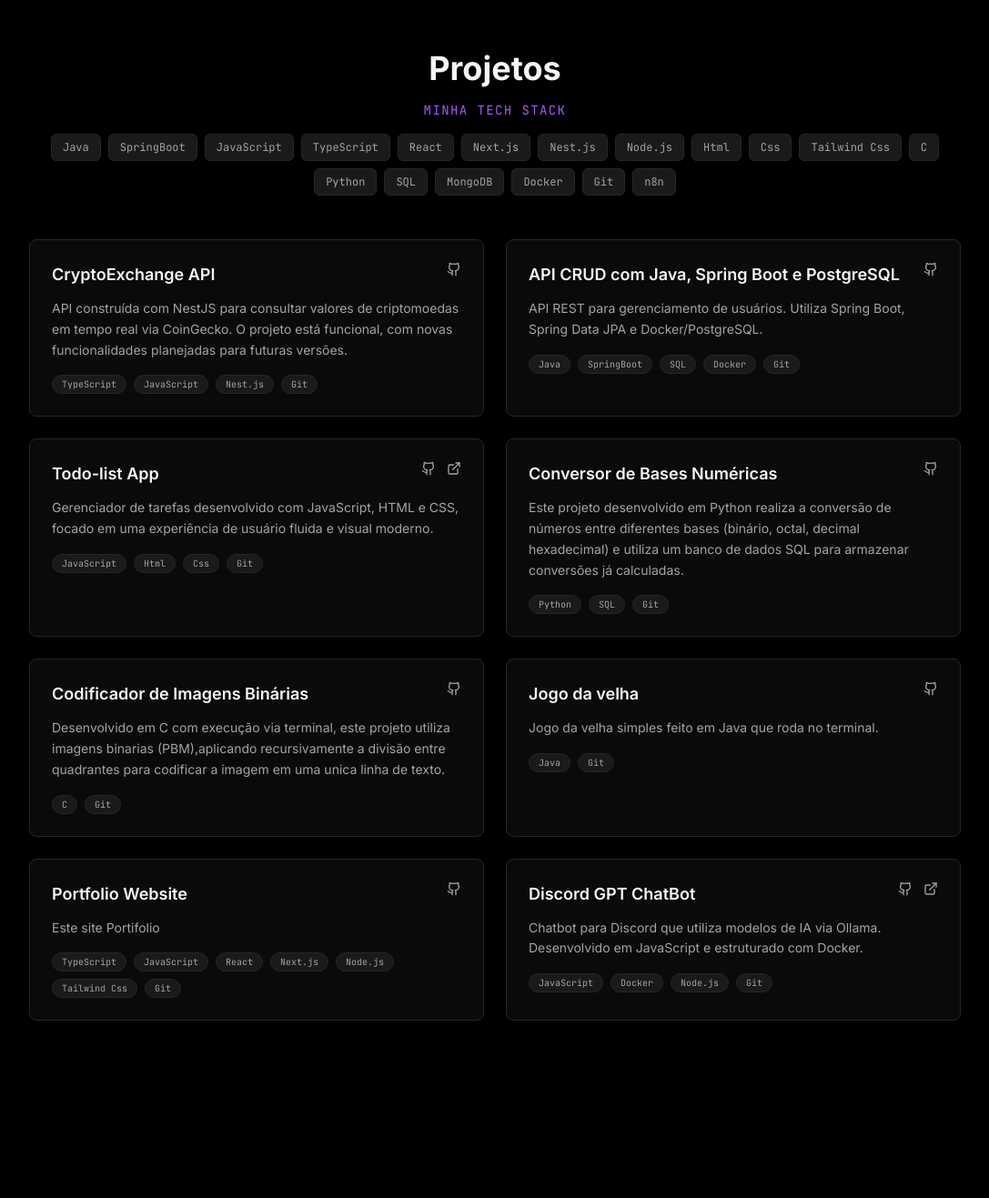
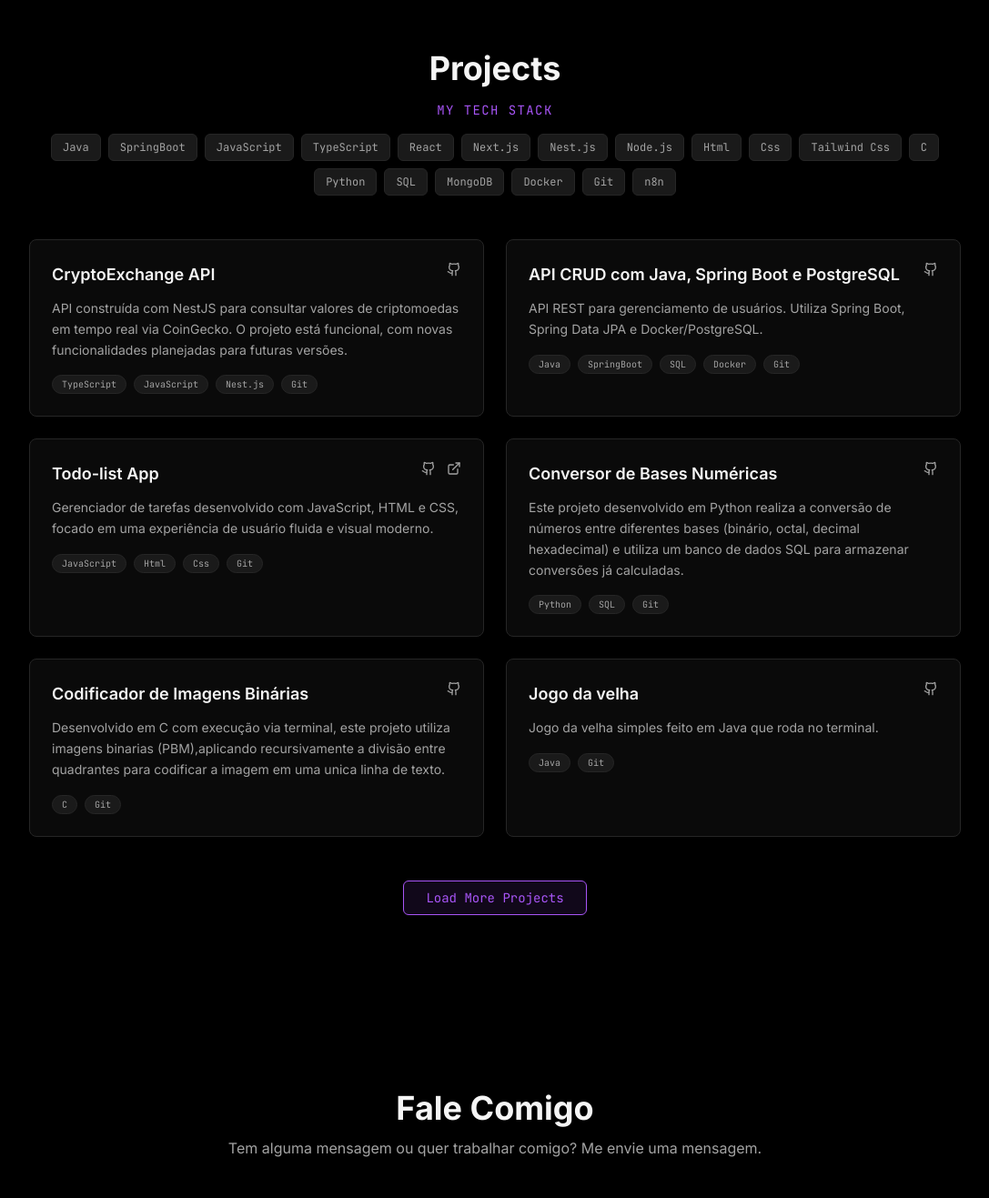
Before and after one commit to jircik/DevPortfolio, a Next.js app: page / in a window 1280 px wide. Shown: the part 1611-2928 px from the top of the page at 91% size, without its empty margins (96-1183 px from the left). Built offline with nearby package versions, Linux system fonts and the light colour scheme.

Commit message:
Adicionar botão load more em projects-section.tsx

```diff
--- a/components/projects-section.tsx
+++ b/components/projects-section.tsx
@@ -93,22 +93,30 @@ const projects = [
 
 export function ProjectsSection() {
   const [activeTech, setActiveTech] = useState<string | null>(null)
+  const [displayedCount, setDisplayedCount] = useState(6)
 
   const filteredProjects = activeTech
       ? projects.filter((p) => p.tech.includes(activeTech))
       : projects
 
+  const visibleProjects = filteredProjects.slice(0, displayedCount)
+  const hasMoreProjects = displayedCount < filteredProjects.length
+
+  const handleLoadMore = () => {
+    setDisplayedCount((prev) => prev + 2)
+  }
+
   return (
       <section id="projects" className="py-24 px-6">
         <div className="mx-auto max-w-5xl">
           <h2 className="text-center text-3xl font-bold text-foreground md:text-4xl">
-          Projetos
+            Projects
           </h2>
 
           {/* Tech stack bar */}
           <div className="mt-4 mb-12">
             <p className="text-center text-sm font-mono uppercase tracking-widest text-accent mb-4">
-            Minha tech stack
+              My tech stack
             </p>
             <div className="flex flex-wrap justify-center gap-2">
               {technologies.map((tech) => (
@@ -131,7 +139,7 @@ export function ProjectsSection() {
 
           {/* Project cards grid */}
           <div className="grid gap-6 md:grid-cols-2">
-          {filteredProjects.map((project) => (
+            {visibleProjects.map((project) => (
                 <div
                     key={project.title}
                     className="group rounded-lg border border-border bg-card p-6 transition-all hover:border-accent/40"
@@ -181,6 +189,18 @@ export function ProjectsSection() {
                 </div>
             ))}
           </div>
+
+          {/* Load More Button */}
+          {hasMoreProjects && (
+              <div className="mt-12 flex justify-center">
+                <button
+                    onClick={handleLoadMore}
+                    className="rounded-md border border-accent bg-accent/10 px-6 py-2 font-mono text-sm text-accent transition-all hover:bg-accent/20 hover:shadow-md hover:shadow-accent/20"
+                >
+                  Load More Projects
+                </button>
+              </div>
+          )}
         </div>
       </section>
   )
```
Lines whose indentation alone changed are shown as unchanged.
